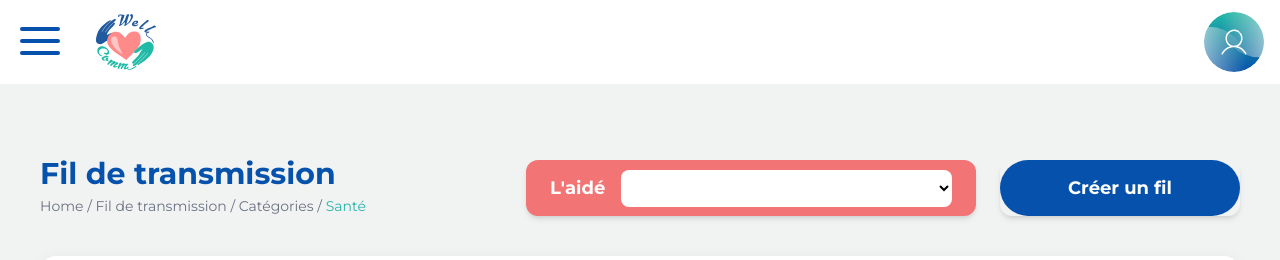
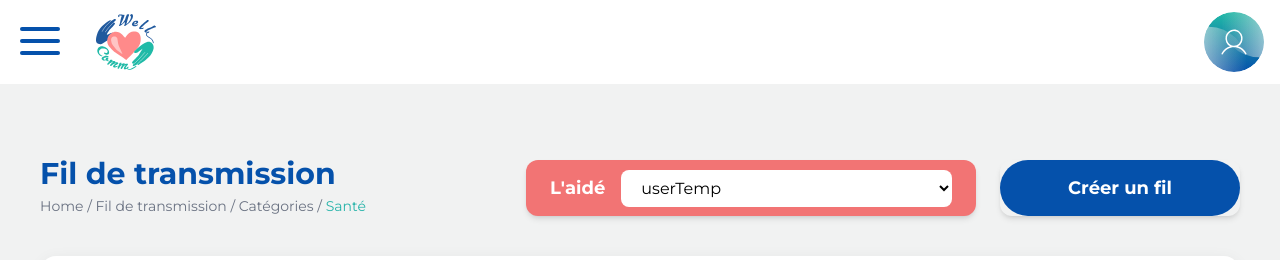
Before and after one commit to TheGamerFarmer/Well-Comm, a Next.js app in the folder site-web/: page /fil in a window 1280 px wide. Shown: the top 260 px of the page. Built offline with nearby package versions, Linux system fonts and the light colour scheme.

Commit message:
correction ortographe

```diff
--- a/site-web/app/fil/page.tsx
+++ b/site-web/app/fil/page.tsx
@@ -9,7 +9,7 @@ export default function FilDeTransmission() {
     const [activeCategory, setActiveCategory] = useState("Santé");
     const [searchQuery, setSearchQuery] = useState("");
 
-    const aideNom = "";
+    const aideNom = "userTemp";
     const archiveCount = 0;
     const channels = [];
 
@@ -24,14 +24,14 @@ export default function FilDeTransmission() {
                 </div>
 
                 <div className="flex flex-col sm:flex-row items-center gap-6 w-full lg:w-auto">
-                    <div className="bg-[#f27474] text-white px-6 py-3 rounded-xl flex items-center gap-4 shadow-md h-[56px] w-full sm:w-[450px]">
-                        <span className="font-bold text-lg whitespace-nowrap">L'aidé</span>
+                    <div className="bg-[#f27474] text-white px-6 py-3 rounded-xl flex items-center gap-4 shadow-md h-14 w-full sm:w-[450px]">
+                        <span className="font-bold text-lg whitespace-nowrap">L&#39;aidé</span>
                         <select className="bg-white text-black rounded-lg px-4 py-2 outline-none flex-1 text-base font-medium cursor-pointer">
                             <option value="">{aideNom}</option>
                         </select>
                     </div>
 
-					<div className="w-full sm:w-[240px] [&_button]:w-full [&_button]:h-[56px] [&_button]:text-lg [&_button]:font-bold shadow-md rounded-xl overflow-hidden">
+					<div className="w-full sm:w-60 [&_button]:w-full [&_button]:h-14 [&_button]:text-lg [&_button]:font-bold shadow-md rounded-xl overflow-hidden">
 						<Button variant="primary">
 							Créer un fil
 						</Button>
```
